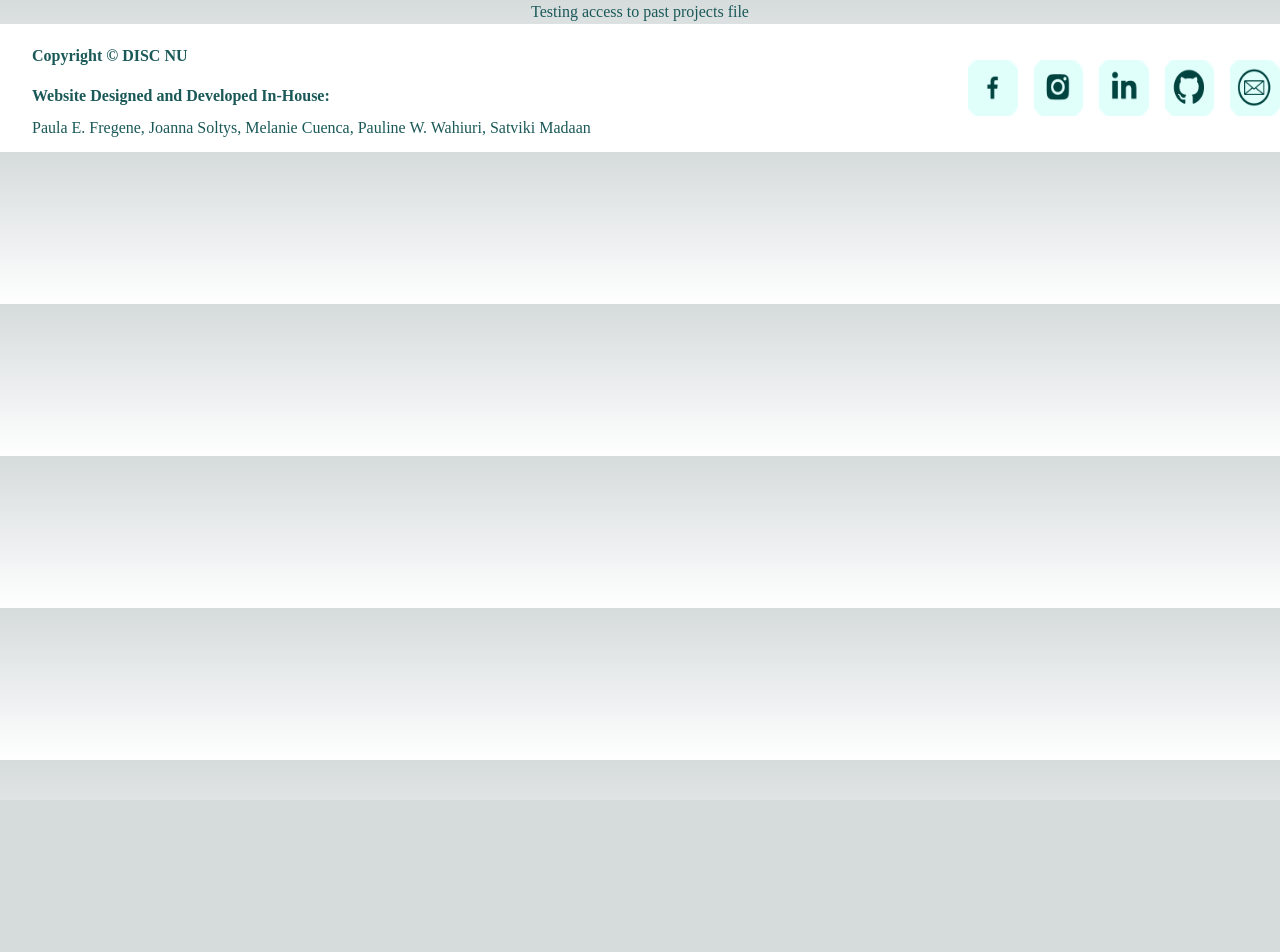
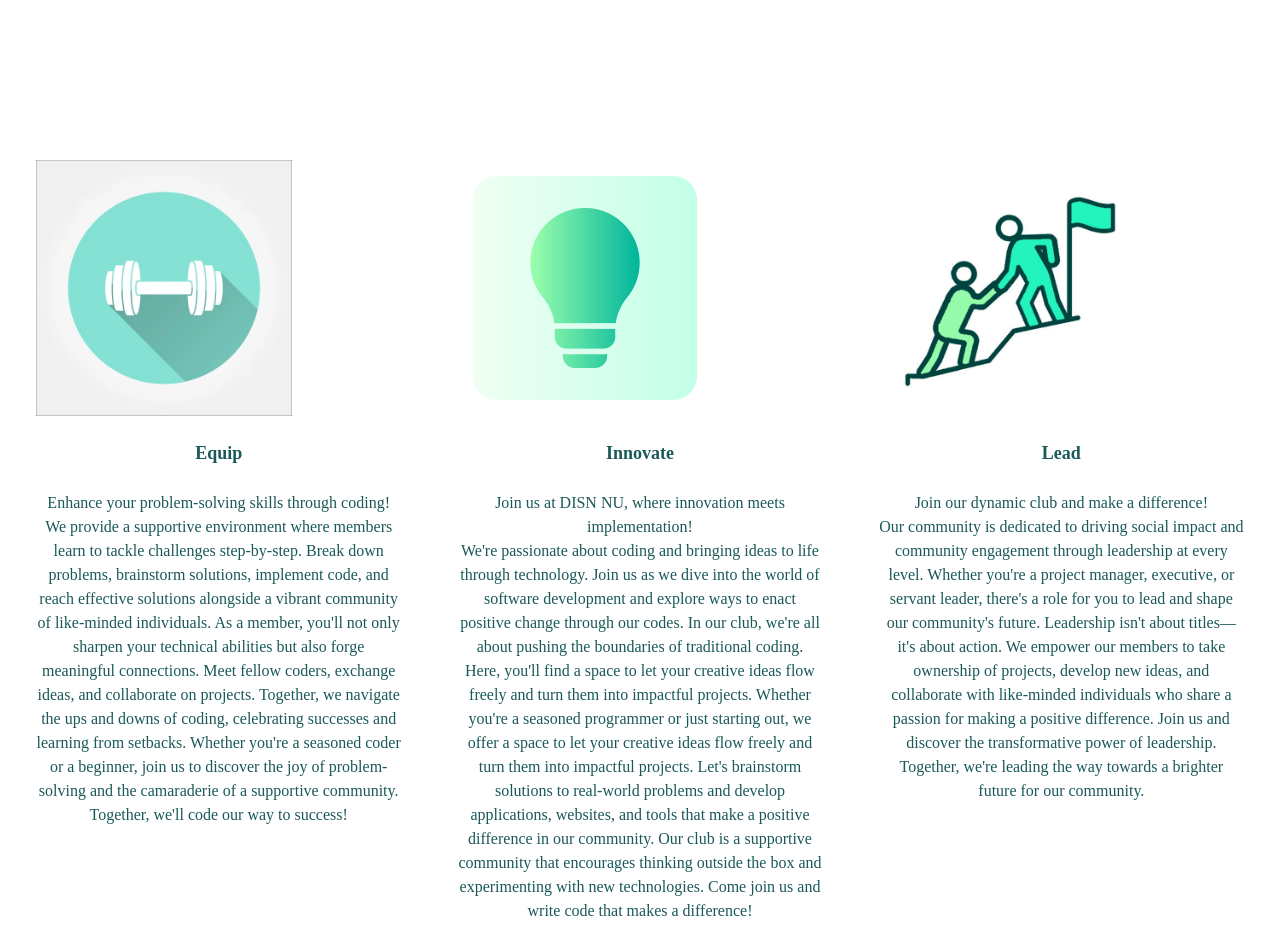
Before and after one commit to DISC-NU/DISC-NU-Website, a Next.js app in the folder disc-website/: page / in a window 1280 px wide. Shown: the top 952 px of the page. Before the commit the page ends 800 px from the top, so only its background shows below. Built offline with nearby package versions, Linux system fonts and the light colour scheme.

Commit message:
what_we_do page

```diff
--- /dev/null
+++ b/disc-website/src/app/components/what-we-do.js
@@ -0,0 +1,57 @@
+export default function What_we_do (){
+    return(
+        <div className= 'boxes' style= {{display: "grid", gridTemplateColumns: "1fr 1fr 1fr"}}>
+            <div className="individualCards" style={{justifyContent: "center"}}>
+                <img src="Equip.jpg" alt="testing"  />
+                <div className="text-container">
+                    <h4><b>Equip</b></h4>
+                    <p> Enhance your problem-solving skills through coding! <br></br>
+                        We provide a supportive environment where members learn to tackle challenges step-by-step.
+                        Break down problems, brainstorm solutions, implement code, and reach effective solutions
+                        alongside a vibrant community of like-minded individuals. As a member, you'll not only sharpen
+                        your technical abilities but also forge meaningful connections. Meet fellow coders, exchange ideas,
+                        and collaborate on projects. Together, we navigate the ups and downs of coding, celebrating successes
+                        and learning from setbacks. Whether you're a seasoned coder or a beginner, join us to discover the joy
+                        of problem-solving and the camaraderie of a supportive community. Together, we'll code our way to success!
+                    </p>
+                </div>
+            </div>
+
+
+            <div className="individualCards" style={{justifyContent: "center"}}>
+                <img src="Innovate.png" alt="testing" />
+                <div className="text-container">
+                    <h4><b>Innovate</b></h4>
+                    <p>Join us at DISN NU, where innovation meets implementation! <br></br>
+                    We're passionate about coding and bringing ideas to life through technology.
+                    Join us as we dive into the world of software development and explore ways to enact positive change
+                    through our codes. In our club, we're all about pushing the boundaries of traditional coding. Here,
+                    you'll find a space to let your creative ideas flow freely and turn them into impactful projects.
+                    Whether you're a seasoned programmer or just starting out, we offer a space to let your creative ideas
+                    flow freely and turn them into impactful projects. Let's brainstorm solutions to real-world problems
+                    and develop applications, websites, and tools that make a positive difference in our community. Our
+                    club is a supportive community that encourages thinking outside the box and experimenting with new
+                    technologies. Come join us and write code that makes a difference!</p>
+                </div>
+            </div>
+
+            <div className="individualCards" style={{justifyContent: "center"}}>
+                <img src="Lead.png" alt="testing" />
+                <div className="text-container">
+                    <h4><b>Lead</b></h4>
+                    <p>Join our dynamic club and make a difference! <br></br>
+                    Our community is dedicated to driving social impact and community engagement
+                    through leadership at every level. Whether you're a project manager, executive,
+                    or servant leader, there's a role for you to lead and shape our community's future.
+                    Leadership isn't about titles—it's about action.  We empower our members to
+                    take ownership of projects, develop new ideas, and collaborate with like-minded individuals
+                    who share a passion for making a positive difference. Join us and discover the transformative
+                    power of leadership. Together, we're leading the way towards a brighter future for our community.</p>
+                </div>
+            </div>
+
+
+        </div>
+
+    );
+}
--- a/disc-website/src/app/page.js
+++ b/disc-website/src/app/page.js
@@ -1,4 +1,5 @@
 import PastProjects from './components/past-projects.js';
+import What_we_do from './components/what-we-do.js';
 import Footer from './components/footer';
 
 
@@ -6,6 +7,7 @@ export default function Home() {
   return (
     <div>
 
+      <What_we_do />
       <PastProjects />
       <Footer />
     </div>
```
